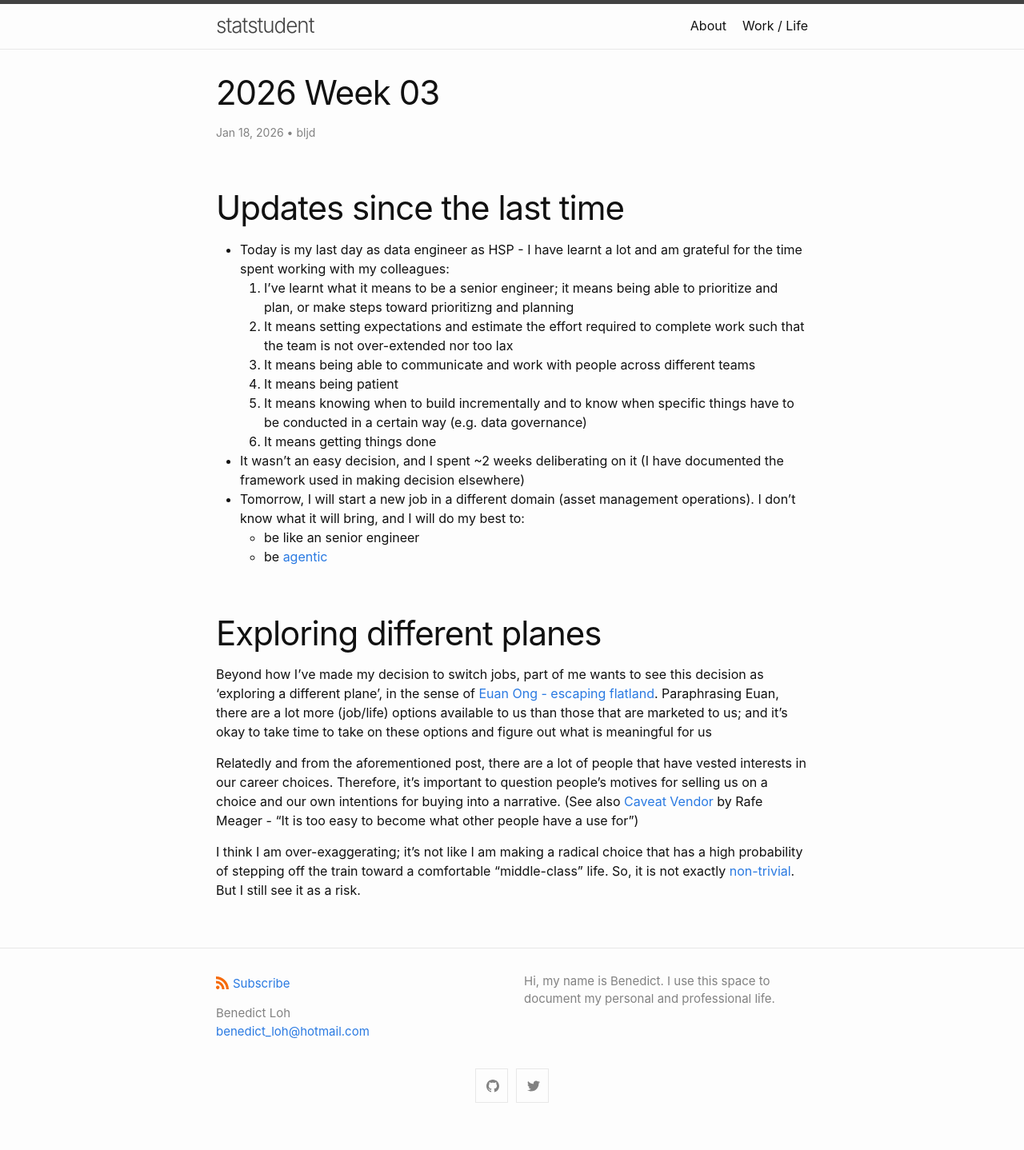
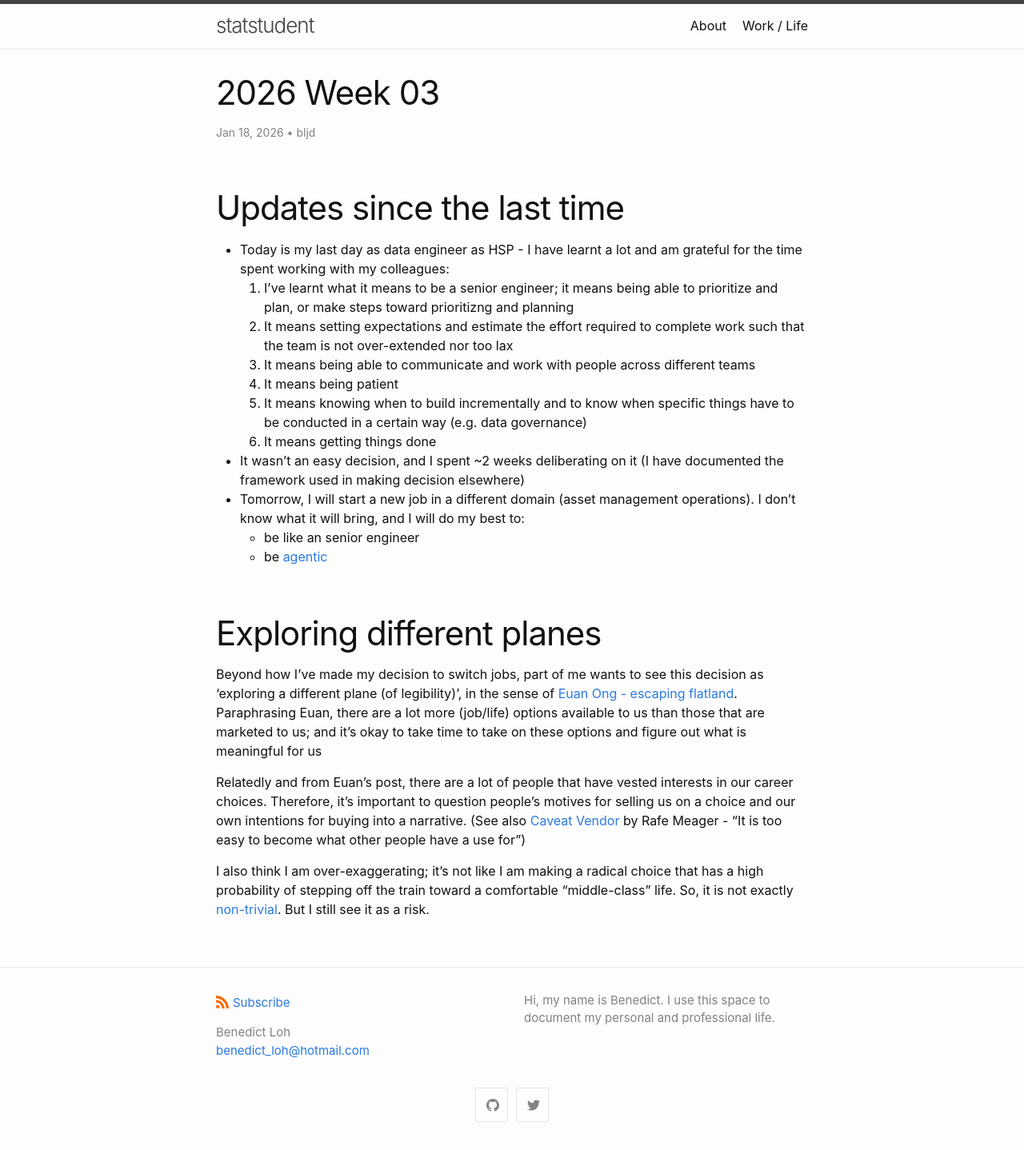
Before and after one commit to benedictlohjd/benedictlohjd.github.io, a Jekyll site: the page built from life/_posts/2026-01-18-week-03-2026.md, in a window 1280 px wide. Shown: the whole page at 80% size. Built offline with Jekyll 4.4.1, drawn with Linux system fonts in a browser that asks for light colours; before the commit the page ends 1414 px from its top, so only the background shows below that.

Commit message:
feat: update phrasing

```diff
--- a/life/_posts/2026-01-18-week-03-2026.md
+++ b/life/_posts/2026-01-18-week-03-2026.md
@@ -23,8 +23,8 @@ meta: "Springfield"
     - be [agentic](https://usefulfictions.substack.com/p/how-to-be-more-agentic)
 
 # Exploring different planes
-Beyond how I've made my decision to switch jobs, part of me wants to see this decision as 'exploring a different plane', in the sense of [Euan Ong - escaping flatland](https://space.ong.ac/escaping-flatland). Paraphrasing Euan, there are a lot more (job/life) options available to us than those that are marketed to us; and it's okay to take time to take on these options and figure out what is meaningful for us
+Beyond how I've made my decision to switch jobs, part of me wants to see this decision as 'exploring a different plane (of legibility)', in the sense of [Euan Ong - escaping flatland](https://space.ong.ac/escaping-flatland). Paraphrasing Euan, there are a lot more (job/life) options available to us than those that are marketed to us; and it's okay to take time to take on these options and figure out what is meaningful for us
 
-Relatedly and from the aforementioned post, there are a lot of people that have vested interests in our career choices. Therefore, it's important to question people's motives for selling us on a choice and our own intentions for buying into a narrative. (See also [Caveat Vendor](https://rottenandgood.substack.com/p/caveat-vendor?r=51mrw&utm_campaign=post&utm_medium=web&triedRedirect=true) by Rafe Meager - "It is too easy to become what other people have a use for")
+Relatedly and from Euan's post, there are a lot of people that have vested interests in our career choices. Therefore, it's important to question people's motives for selling us on a choice and our own intentions for buying into a narrative. (See also [Caveat Vendor](https://rottenandgood.substack.com/p/caveat-vendor?r=51mrw&utm_campaign=post&utm_medium=web&triedRedirect=true) by Rafe Meager - "It is too easy to become what other people have a use for")
 
-I think I am over-exaggerating; it's not like I am making a radical choice that has a high probability of stepping off the train toward a comfortable "middle-class" life. So, it is not exactly [non-trivial](https://x.com/alz_zyd_/status/1923948247631978863). But I still see it as a risk.
+I also think I am over-exaggerating; it's not like I am making a radical choice that has a high probability of stepping off the train toward a comfortable "middle-class" life. So, it is not exactly [non-trivial](https://x.com/alz_zyd_/status/1923948247631978863). But I still see it as a risk.
```
